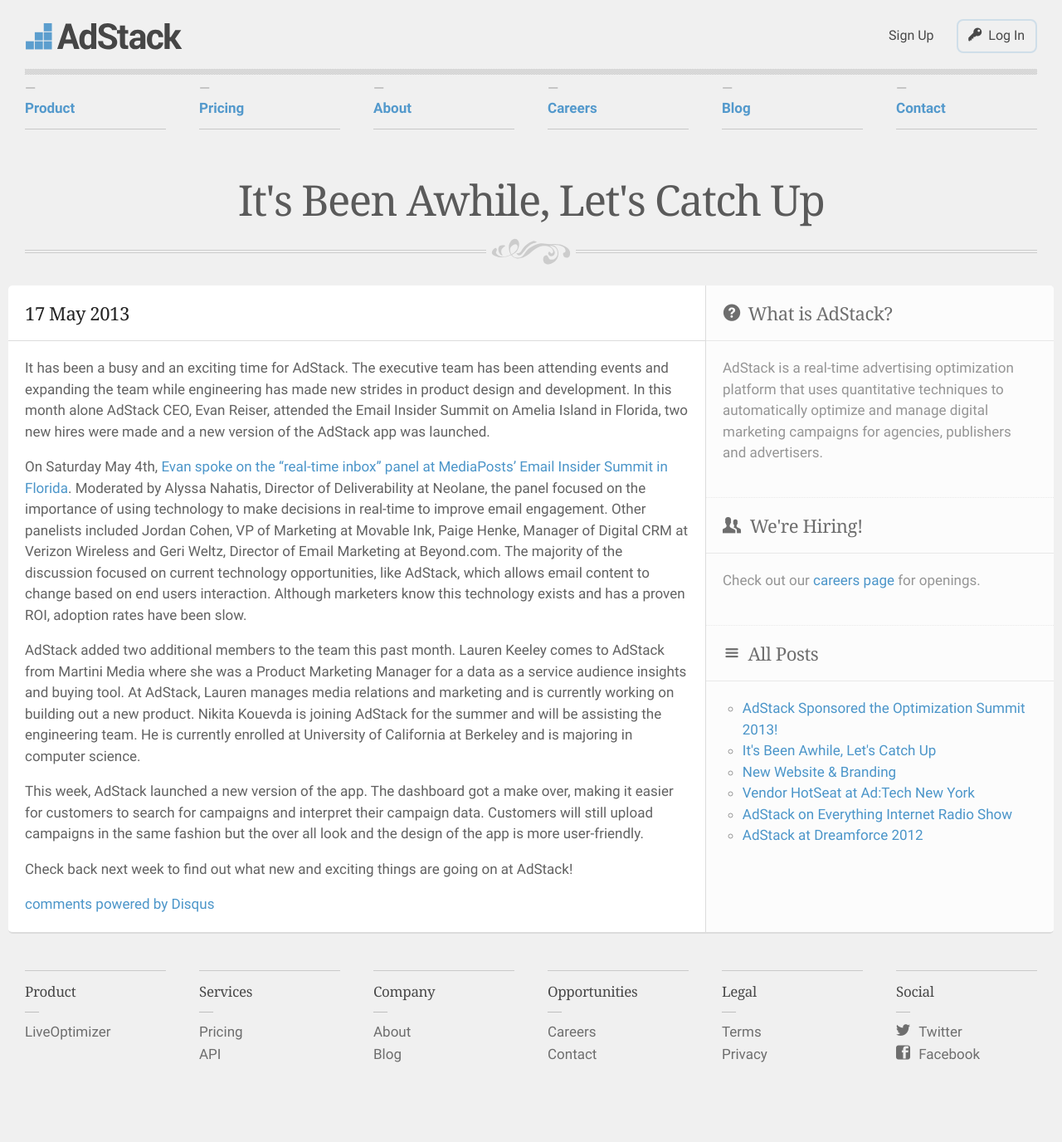
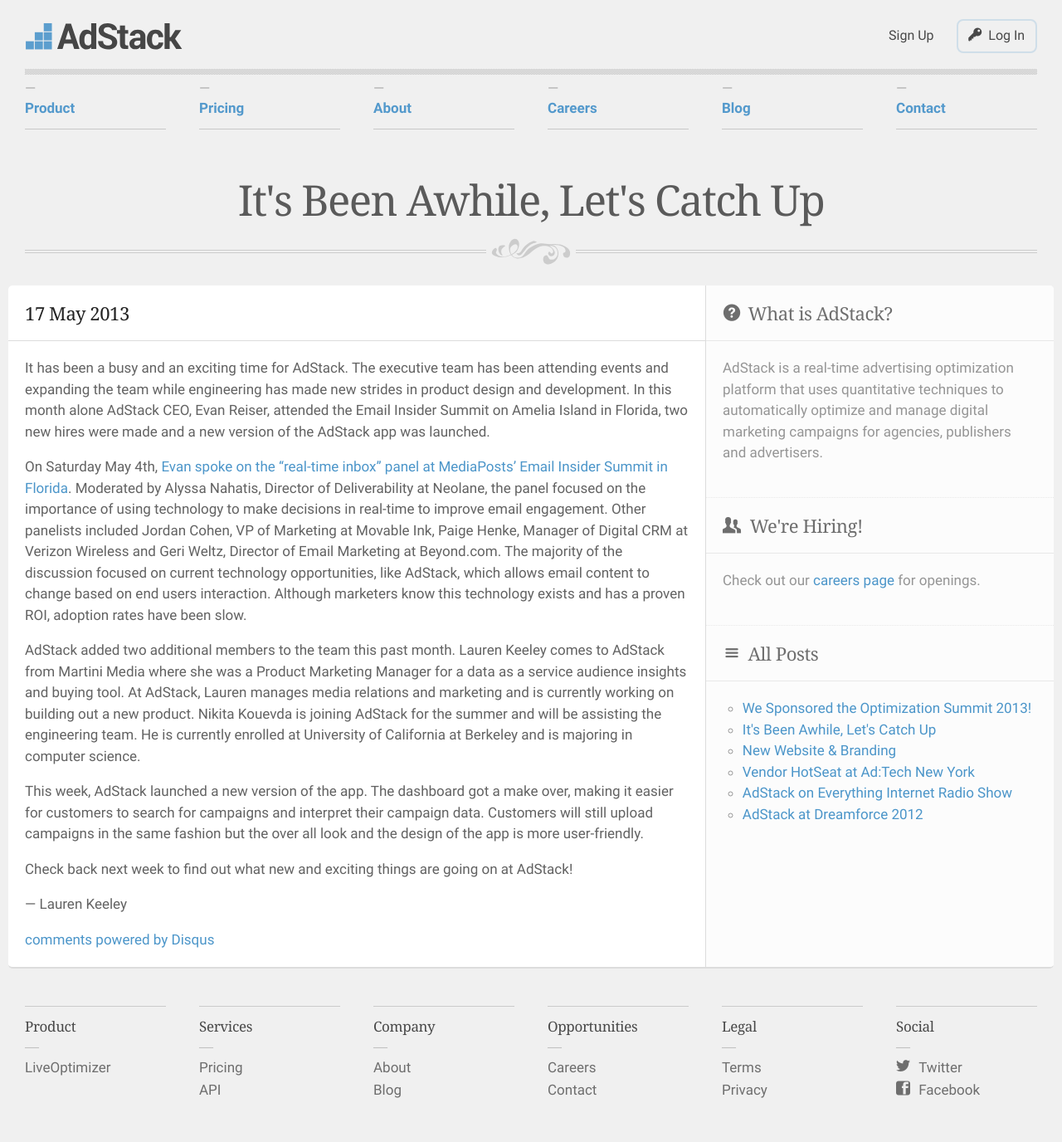
Before and after one commit to AdStack/adstack.github.io, a Jekyll site: the page built from blog/_posts/2013-05-17-its-been-awhile.md, in a window 1280 px wide. Shown: the whole page at 83% size. Built offline with Jekyll 4.4.1, drawn with Linux system fonts in a browser that asks for light colours; some web fonts are replaced; comment, search, counter and statistics services are not loaded; before the commit the page ends 1333 px from its top, so only the background shows below that.

Commit message:
add author field to blog posts

```diff
--- a/_layouts/single.html
+++ b/_layouts/single.html
@@ -9,7 +9,7 @@
 		<div class="col-8">
 			<h2>{{ page.date | date: "%e %B %Y" }}</h2>
 			{{ content }}
-			<div id="disqus_thread"></div>
+			{% if page.author %}<p>&mdash; {{ page.author }}</p>{% endif %}
 			<script>
 				var disqus_shortname = 'adstack';
 				(function() {
--- a/blog/_posts/2013-05-17-its-been-awhile.md
+++ b/blog/_posts/2013-05-17-its-been-awhile.md
@@ -1,6 +1,7 @@
 ---
 layout: single
 title: It's Been Awhile, Let's Catch Up
+author: Lauren Keeley
 ---
 It has been a busy and an exciting time for AdStack. The executive team has been attending events and expanding the team while engineering has made new strides in product design and development. In this month alone AdStack CEO, Evan Reiser, attended the Email Insider Summit on Amelia Island in Florida, two new hires were made and a new version of the AdStack app was launched.
 
--- a/blog/_posts/2013-05-23-optimization-summit.md
+++ b/blog/_posts/2013-05-23-optimization-summit.md
@@ -1,8 +1,9 @@
 ---
 layout: single
-title: AdStack Sponsored the Optimization Summit 2013!
+title: We Sponsored the Optimization Summit 2013!
+author: Lauren Keeley
 ---
-This week AdStack traveled to the [Optimization Summit 2013](http://www.meclabs.com/training/marketing-summit/optimization-summit-2013/overview)in Boston where our COO, Dan Quintero coached a few sessions on conversion optimization. The Optimization Summit, organized by Marketing Sherpa, is a conference where marketers gather to learn, test, analyze and optimize their entire online marketing funnel. During the four days of hands-on training marketers learned how to create an optimization project plan, how to optimize web assets for more conversions, how to communicate clear and consistent values across all marketing channels and how to test long-term success.
+This week AdStack traveled to the [Optimization Summit 2013](http://www.meclabs.com/training/marketing-summit/optimization-summit-2013/overview) in Boston where our COO, Dan Quintero coached a few sessions on conversion optimization. The Optimization Summit, organized by Marketing Sherpa, is a conference where marketers gather to learn, test, analyze and optimize their entire online marketing funnel. During the four days of hands-on training marketers learned how to create an optimization project plan, how to optimize web assets for more conversions, how to communicate clear and consistent values across all marketing channels and how to test long-term success.
 
 Featured speakers at the conference included Peter Doucette from The Boston Globe, Toby Fallsgraff and Amelia Showalter from Obama for America and Shawn Burns from SAP. In addition to speakers, the optimization summit has hands-on sessions and coaching clinics. AdStack’s very own COO participated and conducted daily coaching sessions educating marketers on how to optimize email campaigns for more conversions.
 
--- a/blog/index.html
+++ b/blog/index.html
@@ -7,7 +7,7 @@
 	{% for post in site.categories.blog %}
 		<h2><a href="{{ post.url }}">{{ post.title }}</a></h2>
 		{{ post.content }}
-		<p class="date"><a href="{{ post.url }}#disqus_thread">Comments</a> &nbsp;|&nbsp; Posted on {{ post.date | date: "%e %B %Y" }}</p>
+		<p class="date"><a href="{{ post.url }}#disqus_thread">Comments</a> &nbsp;|&nbsp; {% if post.author %}Posted by {{ post.author }} &nbsp;|&nbsp; {% endif %}{{ post.date | date: "%e %B %Y" }}</p>
 	{% endfor %}
 </div>
 <div class="col-4">
```
Also changed, not shown: blog/_posts/2013-02-15-new-website-and-branding.md (+1 -2 lines), style/header.less (+3 -4 lines), dist/base.css.
